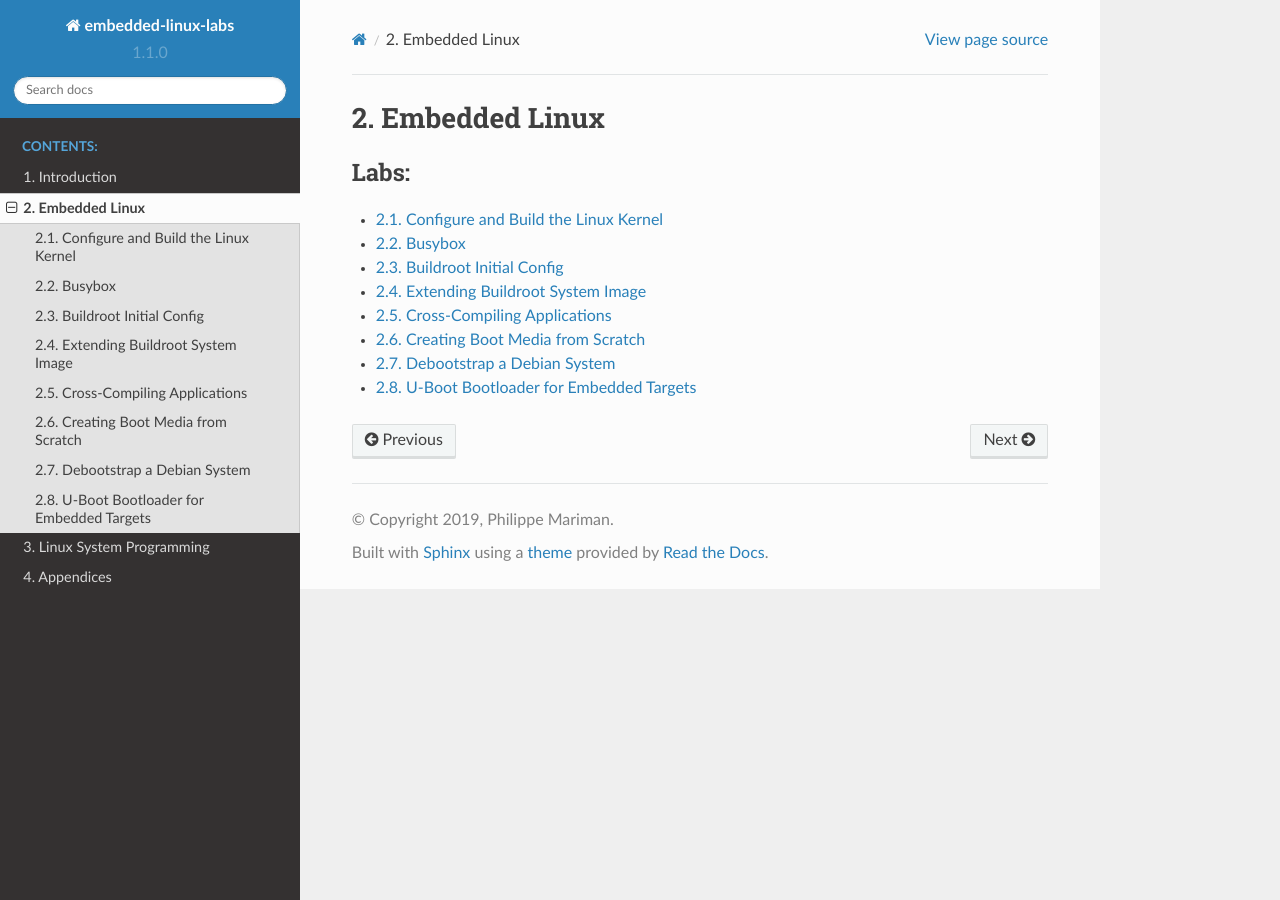
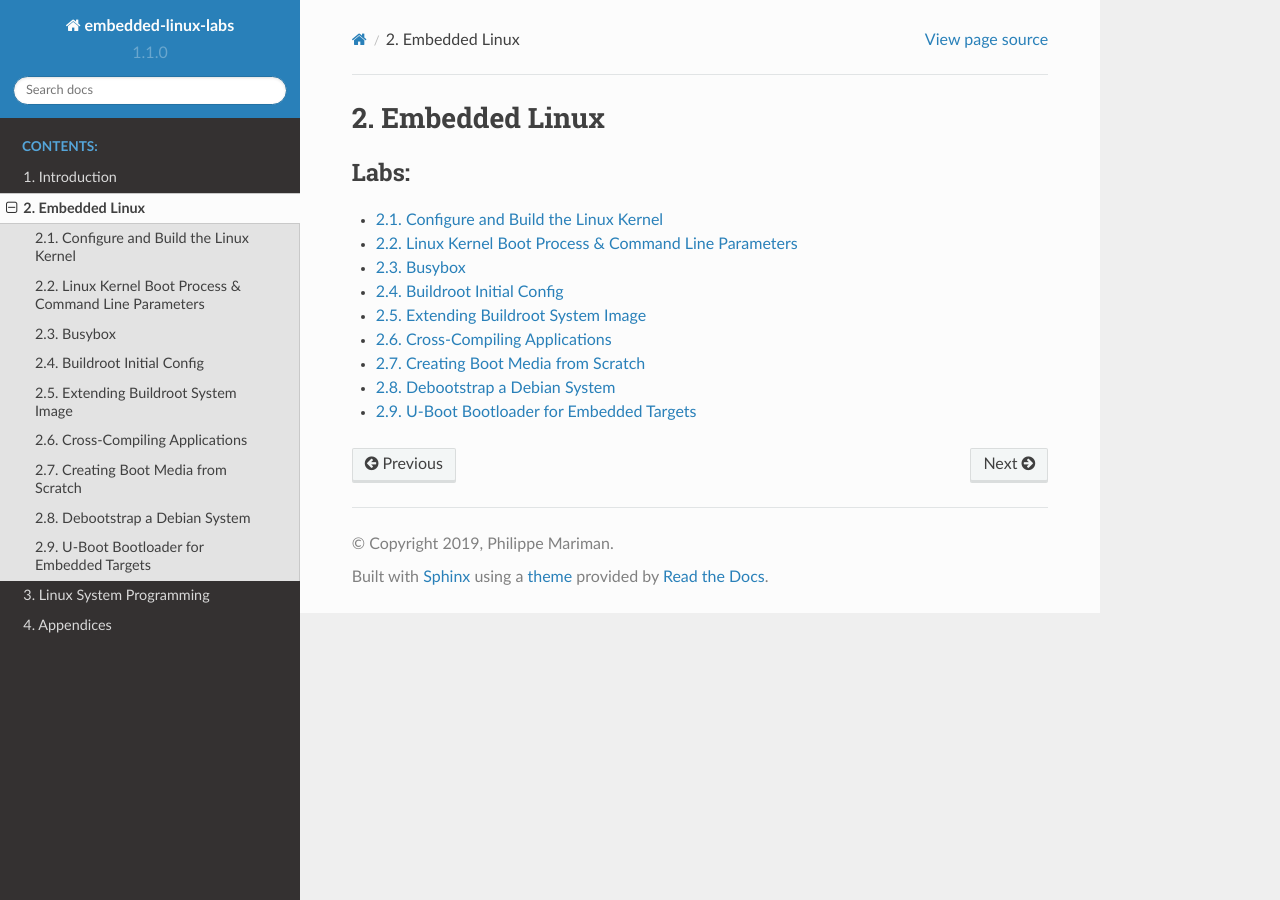
Before and after one commit to pmariman/embedded-linux-labs, a Sphinx documentation site: the page built from docs/source/lab-el.rst, in a window 1280 px wide. Built offline with Sphinx 7.4.7 and the Read the Docs theme 2.0.0, drawn with Linux system fonts in a browser that asks for light colours; part of the change alters nothing that is shown.

Commit message:
add lab kernel 2

```diff
--- a/docs/source/lab-el.rst
+++ b/docs/source/lab-el.rst
@@ -6,6 +6,7 @@ Embedded Linux
     :caption: Labs:
 
     lab-kernel-01
+    lab-kernel-02
     lab-bb-01
     lab-br-01
     lab-br-02
--- /dev/null
+++ b/docs/source/lab-kernel-02.rst
@@ -0,0 +1,231 @@
+Linux Kernel Boot Process & Command Line Parameters
+===================================================
+
+.. _Bootlin: https://bootlin.com/doc/training/embedded-linux/embedded-linux-slides.pdf
+
+
+References
+----------
+
+* Bootlin_ slides, chapter *Linux kernel introduction*
+* Mainline kernel: https://www.kernel.org/
+
+
+Goals
+-----
+
+* Understand the Linux kernel boot process
+* Test the kernel + initramfs on an emulated ``x86_64`` system
+
+.. TODO
+   vmlinux = elf
+   arch/x86_64/boot/bzImage Includes header
+   3 ways to pass a root file system:
+      cpio archive statically linked into the kernel
+      cpio archive passed by the bootloader
+      root= command line parameter with device partition, is actually the fallback root file system (after an initramfs)
+   the init program must be found in the root file system
+   4 types of file systems:
+      block device backed filesystems (ext4, ...) (also ramdisk)
+      pipe backed filesystems (FUSE, Samba, ...) (program backed)
+      RAM backed filesystems (page cache) (ramfs and tmpfs) (way more memory efficient)
+      synthetic/pseudo/virtual filesystems (proc, sysfs, ...)
+
+
+Kernel Command Line Parameters
+------------------------------
+
+* Passed by the bootloader to the kernel.
+* Kernel parses the arguments.
+* https://www.kernel.org/doc/Documentation/admin-guide/kernel-parameters.txt
+* Most important generic options:
+
+=============== ====================================================    ===========
+**Option**      **Description**                                         **Example**
+--------------- ----------------------------------------------------    -----------
+``console=``    kernel console output                                   ``console=tty1``
+``elevator=``   IO scheduler selection                                  ``elevator=noop``
+``init=``       init process to start by the kernel                     ``init=/usr/local/bin/myinit``
+``rdinit=``     init process to start by the kernel inside initramfs    ``rdinit=/bin/sh``
+``quiet``       disable most log messages
+``root=``       root filesystem partition                               ``root=/dev/mmcblk0p2``
+``rootdelay=``  seconds to wait before mounting root                    ``rootdelay=2``
+``rootflags=``  root filesystem mount options                           ``rootflags=rw,noatime``
+``rootwait``    wait indefinitly for root partition                     ``root=/dev/sda2 rootwait``
+=============== ====================================================    ===========
+
+
+Booting and Init
+----------------
+
+* The bootloader loads the kernel in RAM and starts execution.
+* The kernel initializes itself and the drivers.
+* Depending on kernel commandline parameters, it tries to mount the root filesystem.
+* Depending on kernel commandline parameters, it starts the user space **init** program.
+* The init program is the only process the kernel starts and is referenced as **PID 1**.
+* The init program starts the rest of userspace and never exits.
+
+
+Initramfs
+---------
+
+* Kernel can boot in **ramdisk** (legacy) or **initramfs**.
+* Intermediary step before mounting the root filesystem and booting into it.
+* Initramfs can be used to prepare next booting stage (root partition, ...).
+* Can be appended to the kernel image, or can be loaded seperately by the bootloader.
+* Packaged in **cpio** archive, optionally compressed.
+* The initramfs is extracted into a **tmpfs** filesystem in RAM.
+* https://www.kernel.org/doc/Documentation/filesystems/ramfs-rootfs-initramfs.txt
+
+
+Virtual filesystems proc and sysfs
+----------------------------------
+
+* The ``proc`` virtual filesystem is provided by the kernel.
+* It provides:
+
+  - Process statistics and process run time information
+  - User access to adjust run time parameters (process management, ...)
+
+* It has to be mounted in user space (``mount -t proc nodev /proc``).
+* Used by many common applications (``ps``, ``top``, ...).
+* https://www.kernel.org/doc/Documentation/filesystems/proc.txt
+* ``man 5 proc``
+* Process specific information located in directory per process ``/proc/<pid>``.
+* Examples:
+
+======================= ======================================================
+**proc entry**          **Description**
+----------------------- ------------------------------------------------------
+``/proc/cmdline``       kernel command line at boot
+``/proc/cpuinfo``       list of available cpu's in the system
+``/proc/filesystems``   list of available filesystems by the kernel
+``/proc/partitions``    list of partitions in the system
+``/proc/self``          symlink to ``/proc/<pid>`` of process which opens file
+``/proc/self/cmdline``  command line which started process
+``/proc/self/comm``     process command
+``/proc/self/cwd``      symlink to current working directory
+``/proc/self/exe``      symlink to binary which was used for ``exec``
+``/proc/self/environ``  process environment variables
+``/proc/self/fd``       overview of all opened file descriptors of process
+``/proc/self/limits``   process attributes (stack size, core dump size, ...)
+``/proc/self/mounts``   overview of mounted filesystems
+======================= ======================================================
+
+* The ``sysfs`` virtual filesystem is provided by the kernel.
+* It provides an hierarchical directory structured view of the buses, devices and drivers the kernel manages on the system.
+* It has to be mounted in user space (``mount -t sysfs nodev /sys``).
+* Used by applications to communicate with hardware (drivers) (``udev``, ``ip link``, ...).
+* https://www.kernel.org/doc/Documentation/filesystems/sysfs.txt
+* Examples:
+
+================================== ===================================
+**sys entry**                      **Description**
+---------------------------------- -----------------------------------
+``/sys/class/net/enp0s25/address`` MAC address of interface enp0s25
+``/sys/class/net/enp0s25/carrier`` carrier signal of interface enp0s25
+================================== ===================================
+
+
+Kernel Logging
+--------------
+
+* The ``dmesg`` command dumps the kernel log ring buffer.
+* Kernel log messages are also sent to ``syslogd`` or ``klogd``, these log daemons write the logs to ``/var/log/messages``.
+* The kernel log buffer size can be set in the kernel configuration (``CONFIG_LOG_BUF_SHIFT``).
+* Example: inserting a USB flash drive, a way to get the dynamic mapping of the inserted device:
+
+::
+
+     ...
+     [618.381500] usb 1-1.2: new high-speed USB device number 4 using ehci-pci
+     [618.491472] usb 1-1.2: New USB device found, idVendor=0781, idProduct=5583
+     [618.491476] usb 1-1.2: New USB device strings: Mfr=1, Product=2, SerialNum
+     [618.491478] usb 1-1.2: Product: Ultra Fit
+     [618.491480] usb 1-1.2: Manufacturer: SanDisk
+     [618.491481] usb 1-1.2: SerialNumber: 4C530001190526106240
+     [618.554722] usb-storage 1-1.2:1.0: USB Mass Storage device detected
+     [618.554829] scsi host6: usb-storage 1-1.2:1.0
+     [618.554943] usbcore: registered new interface driver usb-storage
+     [618.566518] usbcore: registered new interface driver uas
+     [619.559076] scsi 6:0:0:0: Direct-Access SanDisk  Ultra Fit 1.00 PQ: 0 ANS
+     [619.559658] sd 6:0:0:0: Attached scsi generic sg1 type 0
+     [619.560156] sd 6:0:0:0: [sdb] 60062500 512-byte logical blocks: 30.8 GB
+     [619.561591] sd 6:0:0:0: [sdb] Write Protect is off
+     [619.561595] sd 6:0:0:0: [sdb] Mode Sense: 43 00 00 00
+     [619.563817] sd 6:0:0:0: [sdb] Write cache: disabled, read cache: enabled,
+     [619.576674]  sdb: sdb1
+     [619.580158] sd 6:0:0:0: [sdb] Attached SCSI removable disk
+     [619.916117] EXT4-fs (sdb1): mounted filesystem with ordered data mode. Op
+
+
+Steps
+-----
+
+1.  Build a kernel for x86$\_$64 and test it in \textbf{qemu}:
+::
+
+    user@host: qemu-system-x86_64 -M pc -no-reboot \
+                -kernel $\dollar${LINUX_PATH}/linux-5.0.6/arch/x86/boot/bzImage \
+                -append "panic=1 console=tty1"
+
+2. Create a simple custom init program (*init-hello-world.c*) to test ``rdinit=`` within qemu:
+
+.. code-block:: c
+
+   #include <stdio.h>
+   #include <unistd.h>
+
+   void main(void)
+   {
+       printf("hello world\n");
+       sleep(99999999);
+   }
+
+3. Compile the test program with statically linked C library and strip it:
+::
+
+    user@host: mkdir -p /tmp/ramfs/sbin/
+    user@host: gcc —static -o /tmp/ramfs/sbin/myinit /tmp/init-hello-world.c
+    user@host: strip /tmp/ramfs/sbin/myinit
+
+4. Create a root file system \textbf{cpio archive} which include the init program:
+::
+
+    user@host: cd /tmp/ramfs
+    user@host: find . | cpio -o -H newc | gzip > /tmp/root.cpio.gz
+
+5. Test the custom init and root file system archive:
+::
+
+    user@host: qemu-system-x86_64 -M pc -no-reboot \
+                   -kernel $\dollar${LINUX_PATH}/linux-5.0.6/arch/x86/boot/bzImage \
+                   -append "panic=1 console=tty1 rdinit=/sbin/myinit" \
+                   -initrd /tmp/root.cpio.gz
+
+
+Hints
+-----
+
+* The X11 qemu window can be bypassed, for example on a server or inside a container:
+
+  - The ``stdio`` of the qemu machine is forwarded to the running terminal
+  - Use the following options upon invocation: ``-nographic -append "...console=ttyS0"``
+
+
+Assignments
+-----------
+
+* Test some use cases and generate some **kernel panics** to analyse.
+* Reduce the size of the kernel by removing features, drivers, ... But make sure it still boots.
+
+
+Questions
+---------
+
+* Check the kernel init sequence in the source: function ``kernel_init()`` in the file ``${LINUX_PATH}/init/main.c``
+* What is the **sequence of init locations** the kernel searches by default?
+* Why must the custom init program be statically linked? (try with dynamic linking also)
+* How come the ``printf()`` function in the custom init program prints to the correct console?
+* Let the custom init program return, analyse the kernel panic, why did it panic?
+* Why can only a ``x86_64`` CPU be used? Why not an ARM CPU?
```
